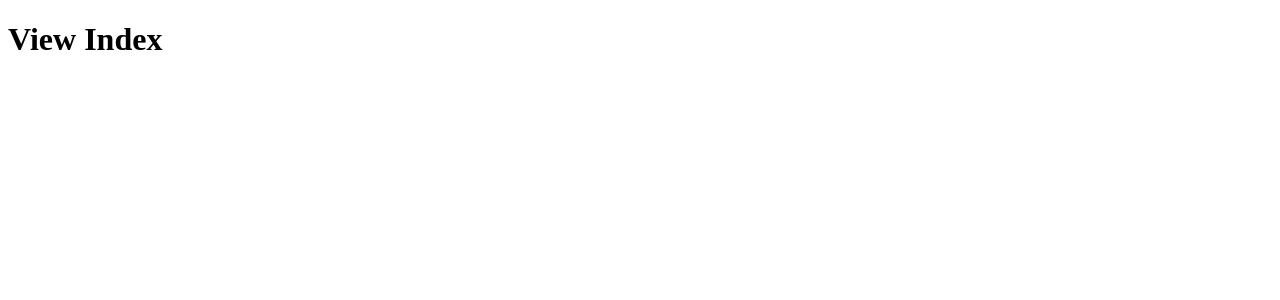
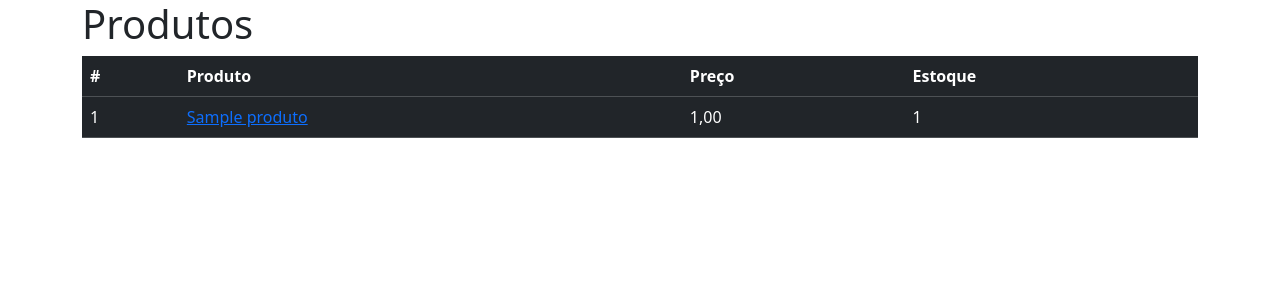
Before and after one commit to AmorimEureka/django-intermediario, a Django app: page / in a window 1280 px wide. Before the commit the part shown is almost empty. Shown: the top 300 px of the page. Run offline with Django 5.2, Linux system fonts and the light colour scheme; tables that the repository leaves empty hold one stand-in row (values such as "Sample post"); grey boxes marked "Sample" are stand-in pictures; some libraries are stand-ins or nearby versions.

Commit message:
feat:Configurando table na index.html e modal

```diff
--- /dev/null
+++ b/core/static/css/styles.css
@@ -0,0 +1,3 @@
+a {
+    color: #fff;
+}
--- a/core/templates/index.html
+++ b/core/templates/index.html
@@ -1,11 +1,59 @@
+{% load django_bootstrap5 %}
+{% load static %}
 <!DOCTYPE html>
 <html lang="pt-br">
 <head>
     <meta charset="UTF-8">
     <meta name="viewport" content="width=device-width, initial-scale=1.0">
     <title>Index</title>
+    {% bootstrap_css %}
+    <script src="https://code.jquery.com/jquery-3.2.1.slim.min.js" integrity="sha384-KJ3o2DKtIkvYIK3UENzmM7KCkRr/rE9/Qpg6aAZGJwFDMVNA/GpGFF93hXpG5KkN" crossorigin="anonymous"></script>
+    <script src="https://cdn.jsdelivr.net/npm/popper.js@1.12.9/dist/umd/popper.min.js" integrity="sha384-ApNbgh9B+Y1QKtv3Rn7W3mgPxhU9K/ScQsAP7hUibX39j7fakFPskvXusvfa0b4Q" crossorigin="anonymous"></script>
+    <script src="https://cdn.jsdelivr.net/npm/bootstrap@4.0.0/dist/js/bootstrap.min.js" integrity="sha384-JZR6Spejh4U02d8jOt6vLEHfe/JQGiRRSQQxSfFWpi1MquVdAyjUar5+76PVCmYl" crossorigin="anonymous"></script>
 </head>
 <body>
-    <h1>View Index</h1>
+    <div class="container">
+        <h1>Produtos</h1>
+        <table class="table table-dark">
+            <thead>
+                <tr>
+                    <th scope="col">#</th>
+                    <th scope="col">Produto</th>
+                    <th scope="col">Preço</th>
+                    <th scope="col">Estoque</th>
+                </tr>
+            </thead>
+
+            <tbody>
+                {% for produto in produtos %}
+                    <tr>
+                        <td scope="row">{{produto.id}}</td>
+                        <td scope="row"><a href="#modal{{produto.id}}" data-toggle="modal">{{ produto.nome }}</a></td>
+                        <td scope="row">{{produto.preco}}</td>
+                        <td scope="row">{{produto.estoque}}</td>
+                    </tr>
+
+                    <div class="modal fade bd-example-modal-lg show" id="modal{{produto.id}}" role="dialog">
+                        <div class="modal-dialog">
+                            <div class="modal-content">
+                                <div class="modal-header">
+                                    <button type="button" class="close" data-dismiss="modal">
+                                        <span aria-hidden="true">&times;</span>
+                                    </button>
+                                </div>
+                                <div class="modal-body" id="dynamic-content">
+                                    <img src="{{ produto.imagem.url }}" class="img-fluid" alt="{{ produto.nome }}"/>
+                                </div>
+                            </div>
+                        </div>
+                    </div>
+                {% endfor %}
+            </tbody>
+
+          </table>
+
+    </div>
+
+    {% bootstrap_javascript %}
 </body>
 </html>
--- a/core/views.py
+++ b/core/views.py
@@ -2,10 +2,14 @@ from django.shortcuts import render
 from django.contrib import messages
 
 from .forms import ContatoForm, ProdutoModelForm
-
+from .models import Produto
 
 def index(request):
-    return render(request, 'index.html')
+    context = {
+        'produtos': Produto.objects.all()
+    }
+
+    return render(request, 'index.html', context)
 
 def contato(request):
     form = ContatoForm(request.POST or None)
```
Also changed, not shown: media/produtos/Rafael_3qaOTT7.jpg (added), media/produtos/Rafael_3qaOTT7.thumb.jpg (added), media/produtos/Rafael_oaPZfR1.jpg (added), media/produtos/Rafael_oaPZfR1.thumb.jpg (added).
